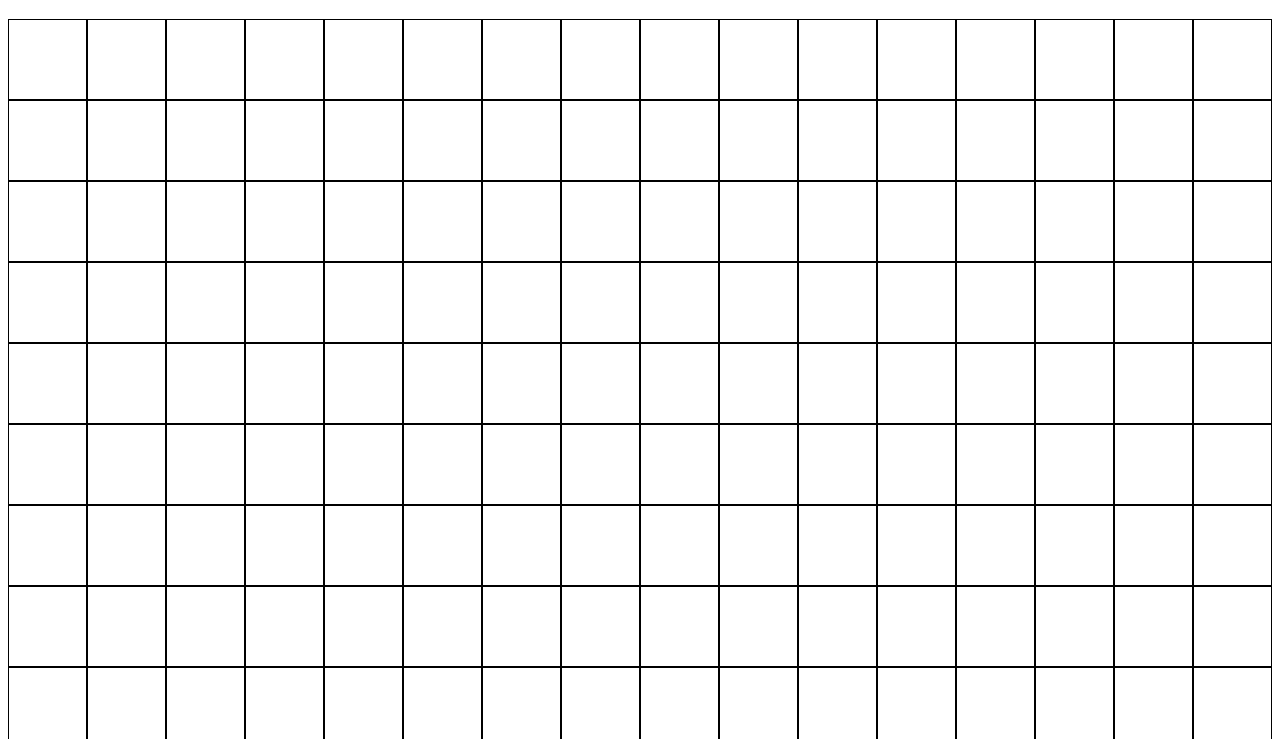
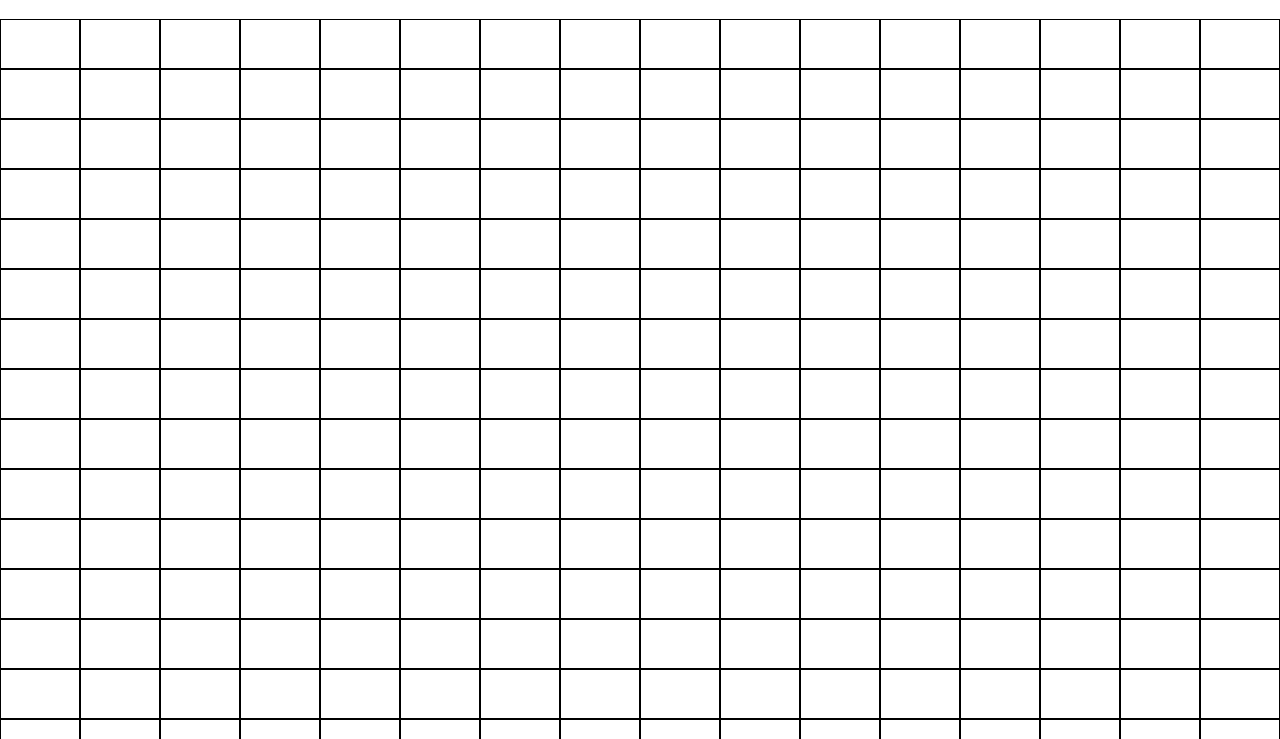
Before and after one commit to sophieclark265/etch-a-sketch-v2, a plain HTML site: page index.html in a window 1280 px wide. Shown: the part 61-800 px from the top of the page. Drawn offline with Linux system fonts and the light colour scheme.

Commit message:
Use flexbox to size grid. Add new function to delete old grid and trigger creation of new user input size grid.

```diff
--- a/code.js
+++ b/code.js
@@ -4,25 +4,42 @@ let containerDiv = document.getElementById("containerDiv");
 
 function loadEtchASketch() {
   function addDivByJs(initialNumberOfDivs, holdSquares) {
-    console.log("addDivByJs func just got called");
-    console.log(containerDiv.innerHTML);
+    for (let i = 0; i < initialNumberOfDivs; i++) {
+      let row = createRow();
+      holdSquares.appendChild(row);
+      for (let j = 0; j < initialNumberOfDivs; j++) {
+        let cell = createCell();
+        row.appendChild(cell);
+      }
+      highlightSquares();
+    }
 
-    let numberOfDivsToBeCreated = initialNumberOfDivs * initialNumberOfDivs;
-    let childDiv = document.createDocumentFragment;
-
-    for (let i = 0; i < numberOfDivsToBeCreated; i++) {
-      let cell = document.createElement("div");
+    /*
+    let cell = document.createElement("div");
       cell.classList.add("small-square");
       holdSquares.appendChild(cell);
       cell.style.border = "1px solid black";
-    }
+    */
+  }
+
+  function createRow() {
+    let row = document.createElement("div");
+    row.classList.add("row");
+    return row;
+  }
+
+  function createCell() {
+    let cell = document.createElement("div");
+    cell.classList.add("cell");
+    cell.style.border = "1px solid black";
+    return cell;
   }
 
   function highlightSquares() {
     console.log("hey is this working");
-    let allDivSquares = document.querySelectorAll(".small-square");
-    allDivSquares.forEach((square) => {
-      square.addEventListener(
+    let allDivSquares = document.querySelectorAll(".cell");
+    allDivSquares.forEach((cell) => {
+      cell.addEventListener(
         "mouseenter",
         function changeBackgroundColor(event) {
           event.target.style.backgroundColor = "purple";
@@ -42,7 +59,7 @@ function loadEtchASketch() {
 
   // Deletes all squares and creates a new container for other squares
   // returns the new container for other squares
-  function replaceSquares(containerDiv) {
+  function replaceHoldSquares(containerDiv) {
     console.log(containerDiv);
     let holdSquares = containerDiv.children[0];
     holdSquares.remove();
@@ -55,20 +72,24 @@ function loadEtchASketch() {
 
   function makingCustomGrid() {
     let userInput = prompt("How many squares do you want your grid to be?");
-    let holdSquares = containerDiv.children[0];
     if (userInput > 100) {
       prompt("whoops! Please try again");
     } else {
-      const newHoldSquares = replaceSquares(containerDiv);
+      const newHoldSquares = replaceHoldSquares(containerDiv);
       addDivByJs(userInput, newHoldSquares);
     }
   }
 
   let initialNumberOfDivs = 16;
   addDivByJs(initialNumberOfDivs, containerDiv.children[0]);
-  highlightSquares();
   requestCustomGrid();
 }
 
+let grid = [
+  [1, 2, 3],
+  [1, 2, 3],
+  [1, 2, 3],
+];
+
 // add event listener to each div
 // highlight each square div as it is hovered over
--- a/stylesheet.css
+++ b/stylesheet.css
@@ -4,12 +4,32 @@ h1 {
   color: aqua;
 }
 
+body {
+  margin: 0px;
+  box-sizing: border-box;
+}
+
+#containerDiv {
+  width: 100vw;
+  height: 100vh;
+}
+
 #holds-squares {
-  display: grid;
+  display: flex;
+  flex-direction: column;
   width: 100%;
-  grid-template-columns: repeat(16, 1fr);
-  grid-template-rows: repeat(16, 1fr);
-  box-sizing: border-box;
+  height: 100%;
+}
+
+.row {
+  display: flex;
+  border: none;
+  flex: 1;
+}
+
+.cell {
+  border: 1px solid black;
+  flex: 1;
 }
 
 /* #containerDiv {
@@ -19,6 +39,4 @@ h1 {
 } */
 
 #holds-squares > div {
-  padding-top: 100%;
-  display: block;
 }
```
